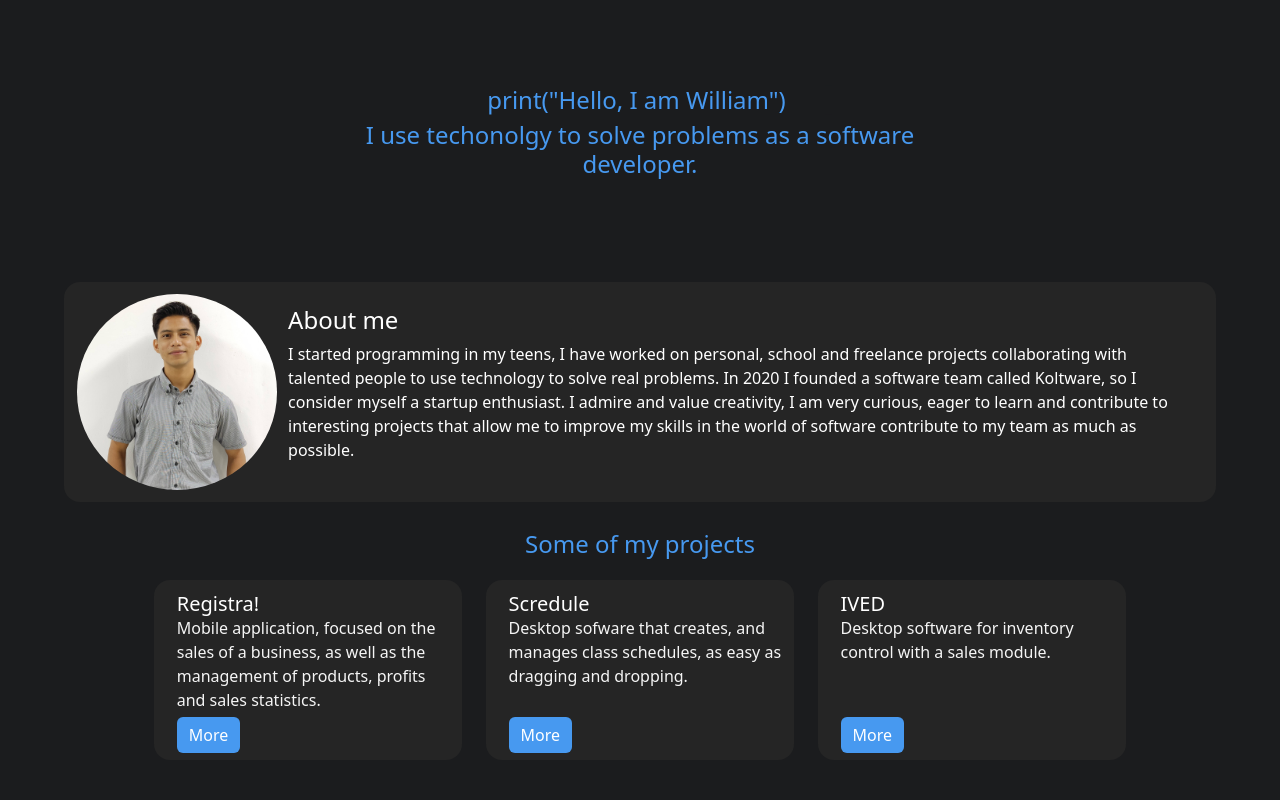
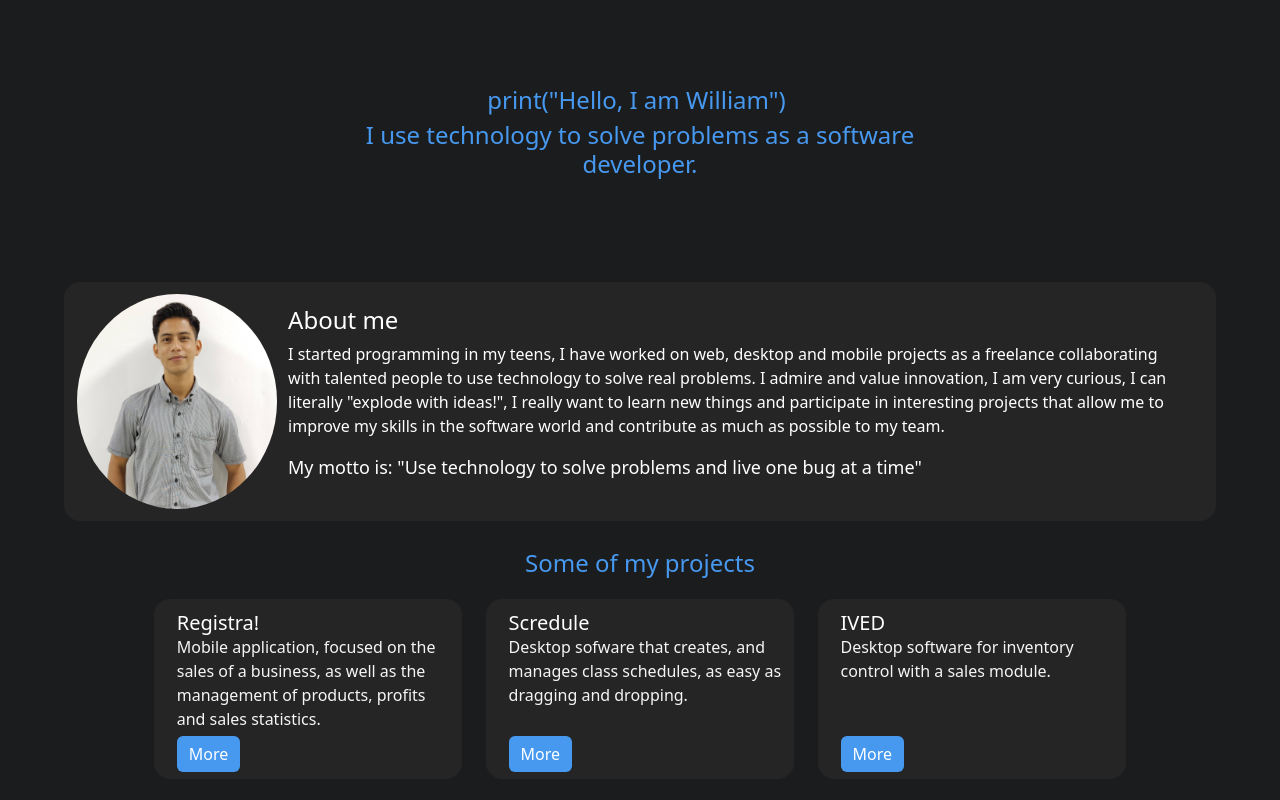
Before and after one commit to willR30/Portafolio, a plain HTML site: page index.html in a window 1280 px wide. Shown: the top 800 px of the page. Drawn offline with nearby package versions, Linux system fonts and the light colour scheme.

Commit message:
Text and styles improvements changing the about me text

```diff
--- a/css/index.css
+++ b/css/index.css
@@ -80,6 +80,10 @@ body{
     width: 200px;
     border-radius: 50%;
     border-color: transparent;
+}
+
+#mottoText{
+  font-size: 18px;
 }
 
 #proyects_title{
--- a/index.html
+++ b/index.html
@@ -11,22 +11,22 @@
 <body style="background-color: #1b1c1e;">
     <div id="banner_container">
         <h4 class="banner_file" id="text1">print("Hello, I am William")</h4>
-        <h4 class="banner_file" id="text2">I use techonolgy to solve problems as a software developer.</h4>
+        <h4 class="banner_file" id="text2">I use technology to solve problems as a software developer.</h4>
     </div>
 
     <div id="about_me_container">
         <img src="img/InShot_20230125_152932785.jpg" alt="" id="my_photo">
         <div id="my_information_container">
             <h4 class="myInformationText">About me</h4>
-            <p class="myInformationText">I started programming in my teens, I have worked on personal,
-                school and freelance projects collaborating with talented
-                people to use technology to solve real problems. In 2020 I
-                founded a software team called Koltware, so I
-                consider myself a startup enthusiast. I admire and value
-                creativity, I am very curious, eager to learn and contribute
-                to interesting projects that allow me to improve my skills
-                in the world of software contribute to my team as much as possible.
+            <p class="myInformationText">I started programming in my teens,
+              I have worked on web, desktop and mobile projects as a freelance
+              collaborating with talented people to use technology to solve real
+              problems. I admire and value innovation, I am very curious, I can
+              literally "explode with ideas!", I really want to learn new things
+              and participate in interesting projects that allow me to improve
+              my skills in the software world and contribute as much as possible to my team.
               </p>
+              <p class="myInformationText" id="mottoText">My motto is: "Use technology to solve problems and live one bug at a time"</p>
 
         </div>
     </div>
```
